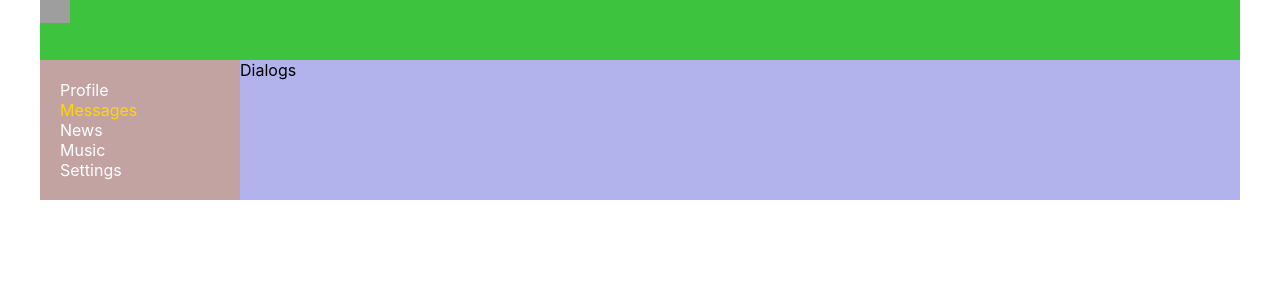
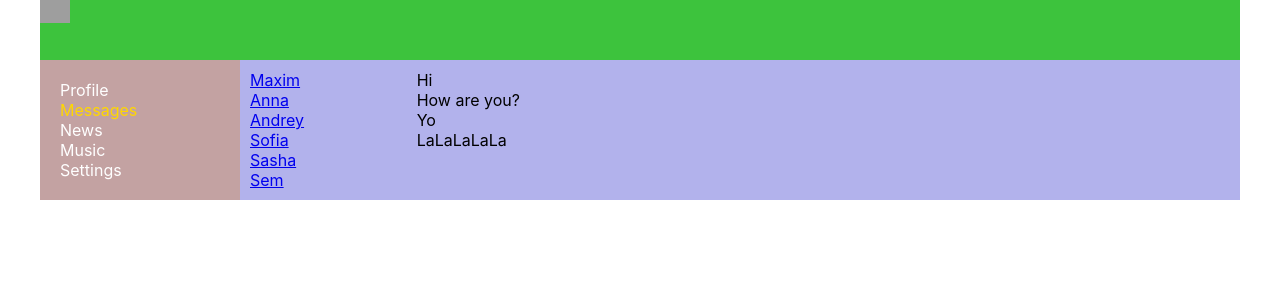
Before and after one commit to mylitvinov/my-it-app, a React (Create React App) app: page /dialogs in a window 1280 px wide. Shown: the top 300 px of the page. Built offline with nearby package versions, Linux system fonts and the light colour scheme; grey boxes are pictures that could not be loaded.

Commit message:
edit project dialogs

```diff
--- a/src/components/Dialogs/Dialogs.jsx
+++ b/src/components/Dialogs/Dialogs.jsx
@@ -1,12 +1,39 @@
-import React from 'react'
-import s from './Dialogs.module.css'
+import React from "react";
+import s from "./Dialogs.module.css";
+import { NavLink } from "react-router-dom";
+
+const DialogItem = (props) => {
+  let path = "/dialogs/" + props.id;
+  return (
+    <div className={s.dialog + " " + s.active}>
+      <NavLink to={path}>{props.name}</NavLink>
+    </div>
+  );
+};
+
+const Message = (props) => {
+  return <div className={s.dialog}>{props.message}</div>;
+};
 
 const Dialogs = (props) => {
   return (
-    <div>
-      Dialogs
+    <div className={s.dialogs}>
+      <div className={s.dialogsItems}>
+        <DialogItem name="Maxim" id="1" />
+        <DialogItem name="Anna" id="2" />
+        <DialogItem name="Andrey" id="3" />
+        <DialogItem name="Sofia" id="4" />
+        <DialogItem name="Sasha" id="5" />
+        <DialogItem name="Sem" id="6" />
+      </div>
+      <div className={s.messages}>
+        <Message message="Hi" />
+        <Message message="How are you?" />
+        <Message message="Yo" />
+        <Message message="LaLaLaLaLa" />
+      </div>
     </div>
-  )
-}
+  );
+};
 
-export default Dialogs
+export default Dialogs;
--- a/src/components/Dialogs/Dialogs.module.css
+++ b/src/components/Dialogs/Dialogs.module.css
@@ -0,0 +1,22 @@
+.dialogs {
+display: grid;
+grid-template-columns: 2fr 10fr;
+
+}
+
+.dialogsItems  {
+padding: 10px;
+}
+
+.dialogsItems .active  {
+  color: gold;
+  }
+
+.messages {
+  padding: 10px;
+
+}
+
+.message {
+
+}
--- a/src/components/Profile/MyPosts/MyPosts.jsx
+++ b/src/components/Profile/MyPosts/MyPosts.jsx
@@ -3,17 +3,21 @@ import s from "./MyPosts.module.css";
 import Post from "./Post/Post";
 const MyPosts = () => {
   return (
-    <div>
-      My posts
+    <div className={s.postsBlock}>
+      <h2>My posts</h2>
       <div>
-        <textarea></textarea>
-        <button>Add post</button>
-
+        <div>
+          {" "}
+          <textarea></textarea>
+        </div>
+        <div>
+          <button>Add post</button>
+        </div>
       </div>
       <div className={s.posts}>
-      <Post message = 'Hello. How are you?' likesCount = '0' />
-      <Post message = "It's my first post." likesCount = '17' />
-           </div>
+        <Post message="Hello. How are you?" likesCount="0" />
+        <Post message="It's my first post." likesCount="17 " />
+      </div>
     </div>
   );
 };
--- a/src/components/Profile/MyPosts/MyPosts.module.css
+++ b/src/components/Profile/MyPosts/MyPosts.module.css
@@ -0,0 +1,7 @@
+.postsBlock {
+  padding: 10px;
+}
+
+.posts{
+  margin-top: 10px;
+}
--- a/src/components/Profile/Profile.jsx
+++ b/src/components/Profile/Profile.jsx
@@ -1,13 +1,11 @@
 import React from "react";
 import MyPosts from "./MyPosts/MyPosts";
 import s from "./Profile.module.css";
+import ProfileInfo from "./ProfileInfo/ProfileInfo";
 const Profile = () => {
   return (
     <div>
-      <div>
-        <img src="https://encrypted-tbn0.gstatic.com/images?q=tbn:ANd9GcRtyeBLv7LvP-kPXelQOpE1EQCcxZtSDw37d3QfEynRWysRvkD6RiMkS20SqpRU8shoDcO1vUQPTNkN5A&usqp=CAU" />
-      </div>
-      <div>ava + desription</div>
+      <ProfileInfo />
       <MyPosts />
     </div>
   );
--- /dev/null
+++ b/src/components/Profile/ProfileInfo/ProfileInfo.jsx
@@ -0,0 +1,15 @@
+import React from "react";
+
+import s from "./ProfileInfo.module.css";
+const ProfileInfo = () => {
+  return (
+    <div>
+      <div>
+        <img src="https://encrypted-tbn0.gstatic.com/images?q=tbn:ANd9GcRtyeBLv7LvP-kPXelQOpE1EQCcxZtSDw37d3QfEynRWysRvkD6RiMkS20SqpRU8shoDcO1vUQPTNkN5A&usqp=CAU" />
+      </div >
+      <div className = {s.descriptionBlock}>ava + desription</div>
+    </div>
+  );
+};
+
+export default ProfileInfo;
--- /dev/null
+++ b/src/components/Profile/ProfileInfo/ProfileInfo.module.css
@@ -0,0 +1,3 @@
+.descriptionBlock {
+  padding: 10px;
+}
```
Also changed, not shown: src/components/Settings/Settings.jsx (renamed from src/components/Seetings/Settings.jsx), src/components/Settings/Settings.module.css (added).
